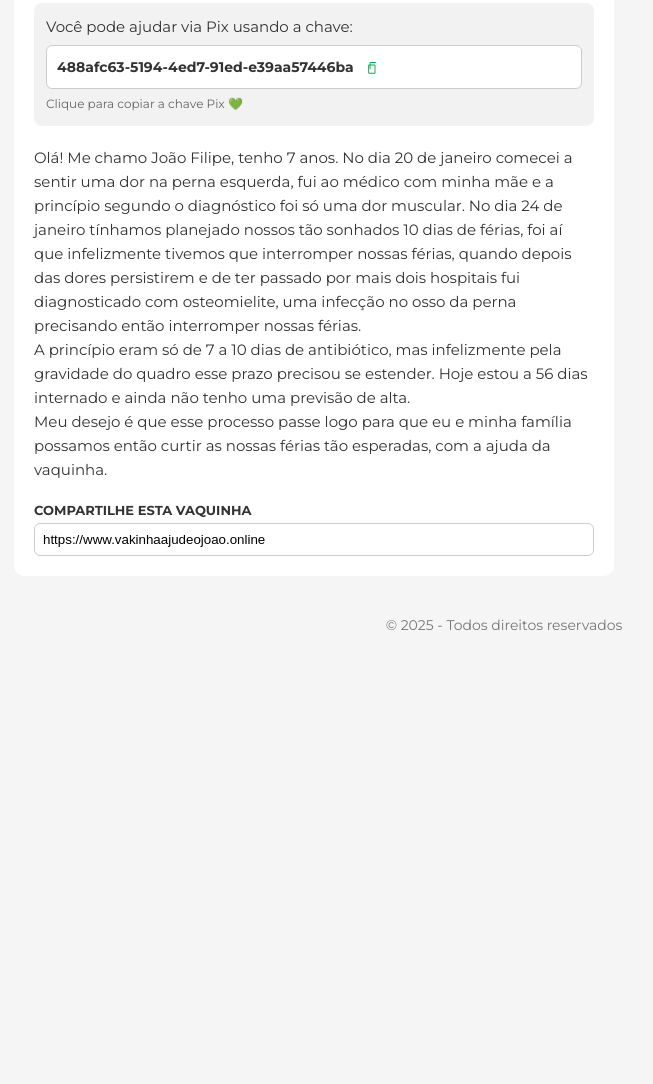
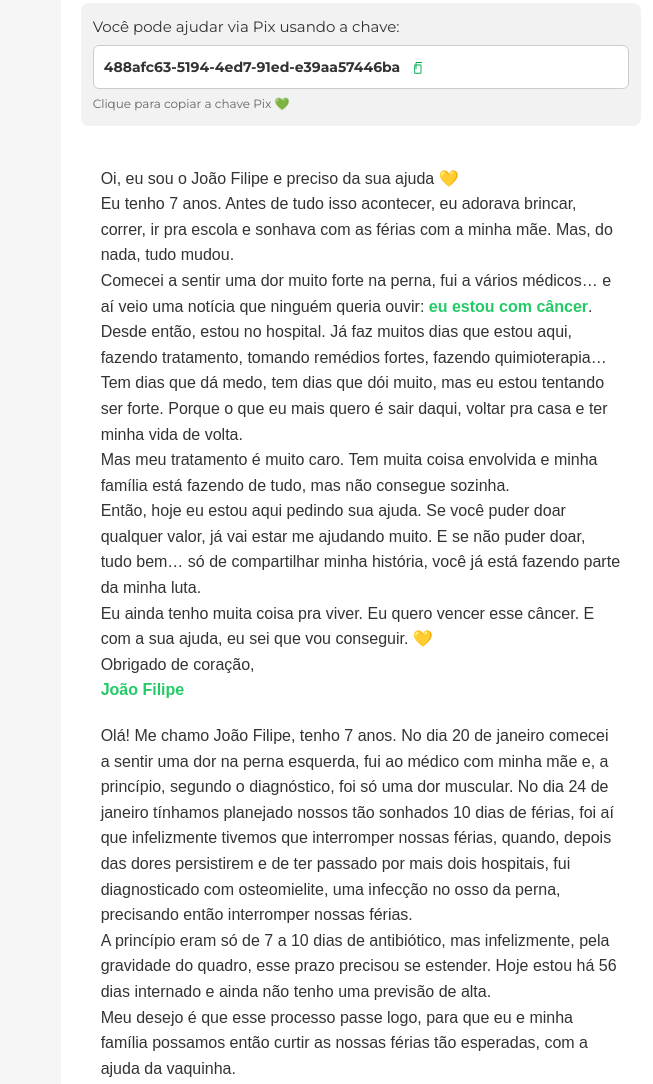
Before and after one commit to khashhack/vakinhajoao, a website: page public/index.html in a window 1280 px wide. Shown: the part 580-1664 px from the top of the page, without its empty margins (136-789 px from the left). Before the commit the page ends 1234 px from the top, so only its background shows below. Drawn offline with Linux system fonts and the light colour scheme.

Commit message:
Update index.html

```diff
--- a/public/index.html
+++ b/public/index.html
@@ -238,7 +238,7 @@
       <div class="info-topo">
         <div class="categoria">SONHOS / OUTROS</div>
         <div class="titulo-campanha">Agora sim, férias de verdade.</div>
-        <div class="id-local">ID: 5413609 — PETRÓPOLIS / RIO DE JANEIRO</div>
+        <div class="id-local">ID: 5413609 — CAMPINAS / SÃO PAULO</div>
       </div>
 
       <img class="vaquinha-img" src="IMG_1493.jpeg" alt="Imagem da vaquinha">
@@ -260,10 +260,53 @@
           </div>
           <small class="aviso">Clique para copiar a chave Pix 💚</small>
         </div>
-        <p style="margin-top:20px;">Olá! Me chamo João Filipe, tenho 7 anos. No dia 20 de janeiro comecei a sentir uma dor na perna esquerda, fui ao médico com minha mãe e a princípio segundo o diagnóstico foi só uma dor muscular. No dia 24 de janeiro tínhamos planejado nossos tão sonhados 10 dias de férias, foi aí que infelizmente tivemos que interromper nossas férias, quando depois das dores persistirem e de ter passado por mais dois hospitais fui diagnosticado com osteomielite, uma infecção no osso da perna precisando então interromper nossas férias.</p>
-        <p>A princípio eram só de 7 a 10 dias de antibiótico, mas infelizmente pela gravidade do quadro esse prazo precisou se estender. Hoje estou a 56 dias internado e ainda não tenho uma previsão de alta.</p>
-        <p>Meu desejo é que esse processo passe logo para que eu e minha família possamos então curtir as nossas férias tão esperadas, com a ajuda da vaquinha.</p>
-      </div>
+       <div style="padding: 20px; font-family: Arial, sans-serif; font-size: 16px; color: #333;">
+  <p style="margin-top:20px;">
+    Oi, eu sou o João Filipe e preciso da sua ajuda 💛
+  </p>
+
+  <p>
+    Eu tenho 7 anos. Antes de tudo isso acontecer, eu adorava brincar, correr, ir pra escola e sonhava com as férias com a minha mãe. Mas, do nada, tudo mudou.
+  </p>
+
+  <p>
+    Comecei a sentir uma dor muito forte na perna, fui a vários médicos… e aí veio uma notícia que ninguém queria ouvir: <strong>eu estou com câncer</strong>.
+  </p>
+
+  <p>
+    Desde então, estou no hospital. Já faz muitos dias que estou aqui, fazendo tratamento, tomando remédios fortes, fazendo quimioterapia… Tem dias que dá medo, tem dias que dói muito, mas eu estou tentando ser forte. Porque o que eu mais quero é sair daqui, voltar pra casa e ter minha vida de volta.
+  </p>
+
+  <p>
+    Mas meu tratamento é muito caro. Tem muita coisa envolvida e minha família está fazendo de tudo, mas não consegue sozinha.
+  </p>
+
+  <p>
+    Então, hoje eu estou aqui pedindo sua ajuda. Se você puder doar qualquer valor, já vai estar me ajudando muito. E se não puder doar, tudo bem… só de compartilhar minha história, você já está fazendo parte da minha luta.
+  </p>
+
+  <p>
+    Eu ainda tenho muita coisa pra viver. Eu quero vencer esse câncer. E com a sua ajuda, eu sei que vou conseguir. 💛
+  </p>
+
+  <p>
+    Obrigado de coração,<br>
+    <strong>João Filipe</strong>
+  </p>
+
+  <p style="margin-top:20px;">
+    Olá! Me chamo João Filipe, tenho 7 anos. No dia 20 de janeiro comecei a sentir uma dor na perna esquerda, fui ao médico com minha mãe e, a princípio, segundo o diagnóstico, foi só uma dor muscular. No dia 24 de janeiro tínhamos planejado nossos tão sonhados 10 dias de férias, foi aí que infelizmente tivemos que interromper nossas férias, quando, depois das dores persistirem e de ter passado por mais dois hospitais, fui diagnosticado com osteomielite, uma infecção no osso da perna, precisando então interromper nossas férias.
+  </p>
+
+  <p>
+    A princípio eram só de 7 a 10 dias de antibiótico, mas infelizmente, pela gravidade do quadro, esse prazo precisou se estender. Hoje estou há 56 dias internado e ainda não tenho uma previsão de alta.
+  </p>
+
+  <p>
+    Meu desejo é que esse processo passe logo, para que eu e minha família possamos então curtir as nossas férias tão esperadas, com a ajuda da vaquinha.
+  </p>
+</div>
+
 
       <div class="compartilhar">
         <strong>COMPARTILHE ESTA VAQUINHA</strong>
```
